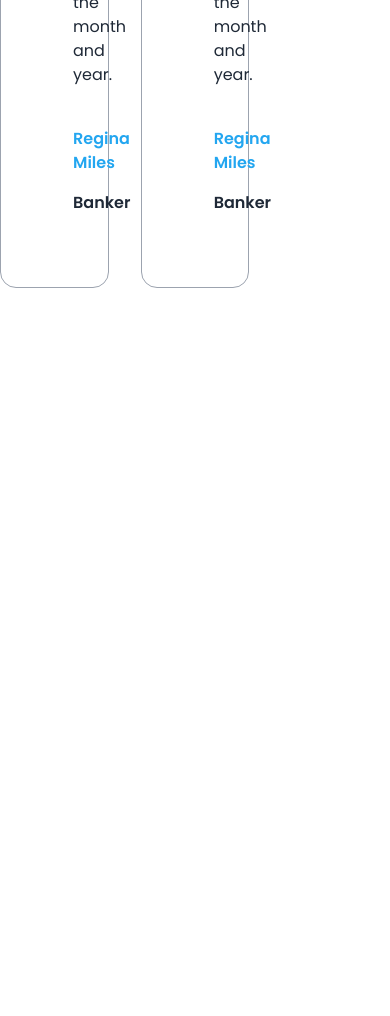
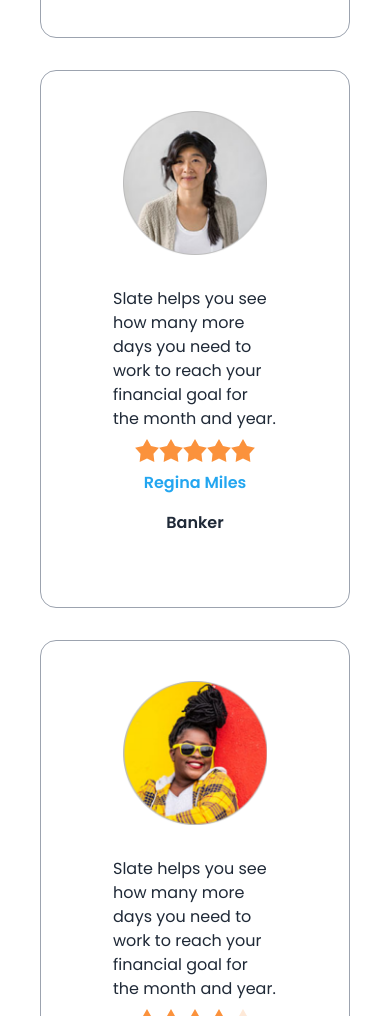
Before and after one commit to MaharobHossain/Biker-zone-website-by-Programming-hero, a plain HTML site: page index.html in a window 390 px wide. Shown: the part 4336-5352 px from the top of the page. Before the commit the page ends 4624 px from the top, so only its background shows below. Drawn offline with nearby package versions, Linux system fonts and the light colour scheme.

Commit message:
Happy client card 3 complete and make responsive

```diff
--- a/index.html
+++ b/index.html
@@ -248,10 +248,10 @@
 
 
                  <!-- latest News section -->
-                  <section>
+                  <section class="m-10">
                     <h1 class="lg:text-5xl text-4xl px-10 py-8 font-semibold text-center">Happy <span class="text-[#E76F51]">Clients says</span></h1>
 
-                    <div class="grid grid-cols-3 gap-8">
+                    <div class="grid lg:grid-cols-3 md:grid-cols-2 grid-cols-1 gap-8">
 
                         <!-- Client Card 1 -->
                         <div class="card bg-base-100  p-10 border border-gray-400">
@@ -259,12 +259,11 @@
                               <img class="w-36" src="images/others/user-1.png"
                                 alt="Shoes" />
                             </figure>
-                            <div class="card-body">
+                            <div class="card-body ">
                               <p>Slate helps you see how
                                 many more days you need
                                 to work to reach your financial
                                 goal for the month and year.</p>
-
 
                                 <div class="rating justify-center">
                                     <input type="radio" name="rating-2" class="mask mask-star-2 bg-orange-400" />
@@ -297,6 +296,36 @@
                             to work to reach your financial
                             goal for the month and year.</p>
 
+                            <div class="rating justify-center">
+                                <input type="radio" name="rating-2" class="mask mask-star-2 bg-orange-400" />
+                                <input type="radio" name="rating-2" class="mask mask-star-2 bg-orange-400"/>
+                                <input type="radio" name="rating-2" class="mask mask-star-2 bg-orange-400" />
+                                <input type="radio" name="rating-2" class="mask mask-star-2 bg-orange-400"
+                                checked="checked" />
+                                <input type="radio" name="rating-2" class="mask mask-star-2 bg-orange-400" />
+                              </div>
+
+                                <div class="text-center space-y-4">
+                                    <h4 class="text-base font-semibold text-[#23A6F0]">Regina Miles</h4>
+                                    <p class="font-semibold">Banker</p>
+                                </div>
+                        </div>
+                      </div>
+
+
+
+
+                       <!-- Client Card 3 -->
+                       <div class="card bg-base-100  p-10 border border-gray-400">
+                        <figure>
+                          <img class="w-36" src="images/others/user-3.png"
+                            alt="Shoes" />
+                        </figure>
+                        <div class="card-body">
+                          <p>Slate helps you see how
+                            many more days you need
+                            to work to reach your financial
+                            goal for the month and year.</p>
 
                             <div class="rating justify-center">
                                 <input type="radio" name="rating-2" class="mask mask-star-2 bg-orange-400" />
@@ -323,6 +352,8 @@
 
 
 
+
+
                     </div>
                 </section>
 
```
